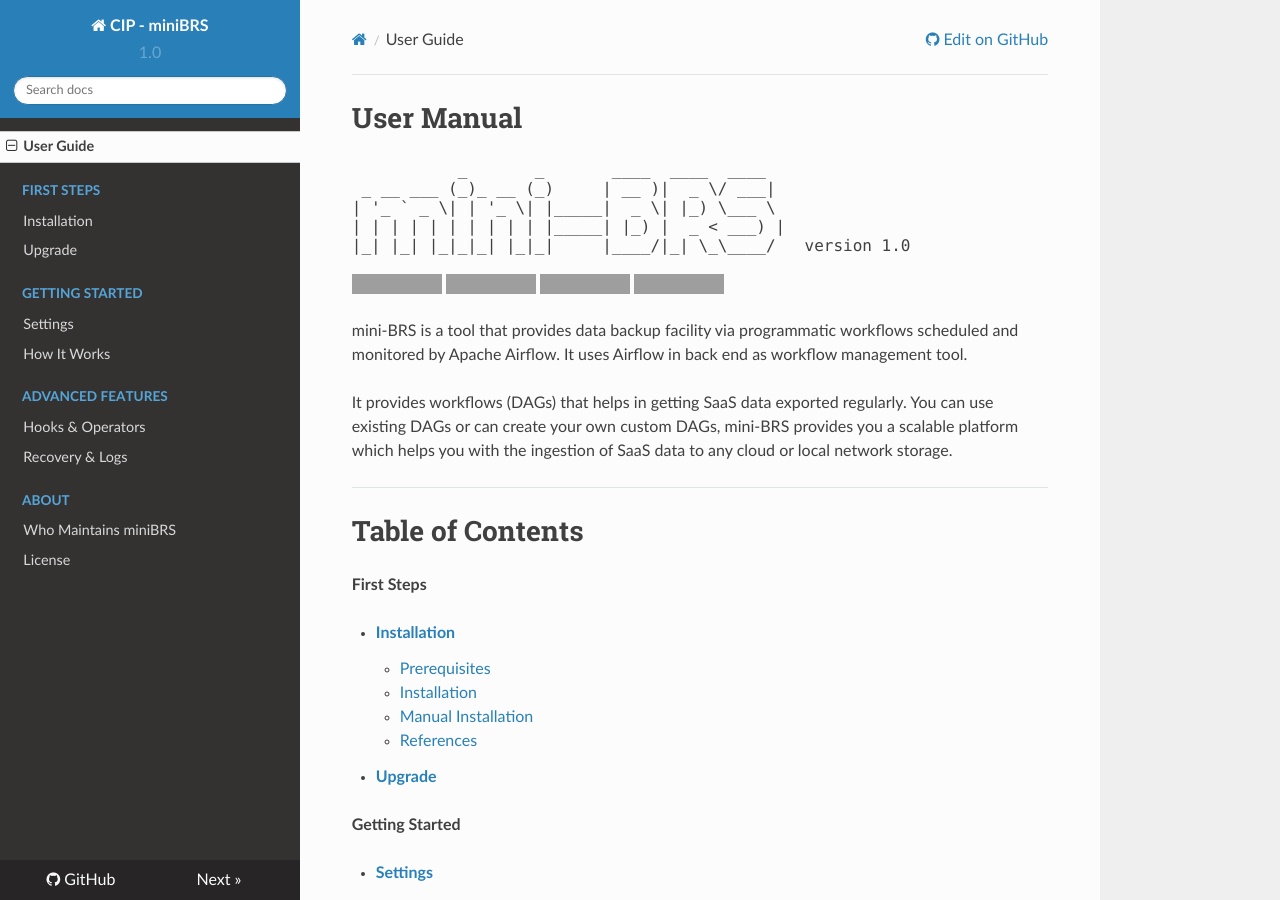
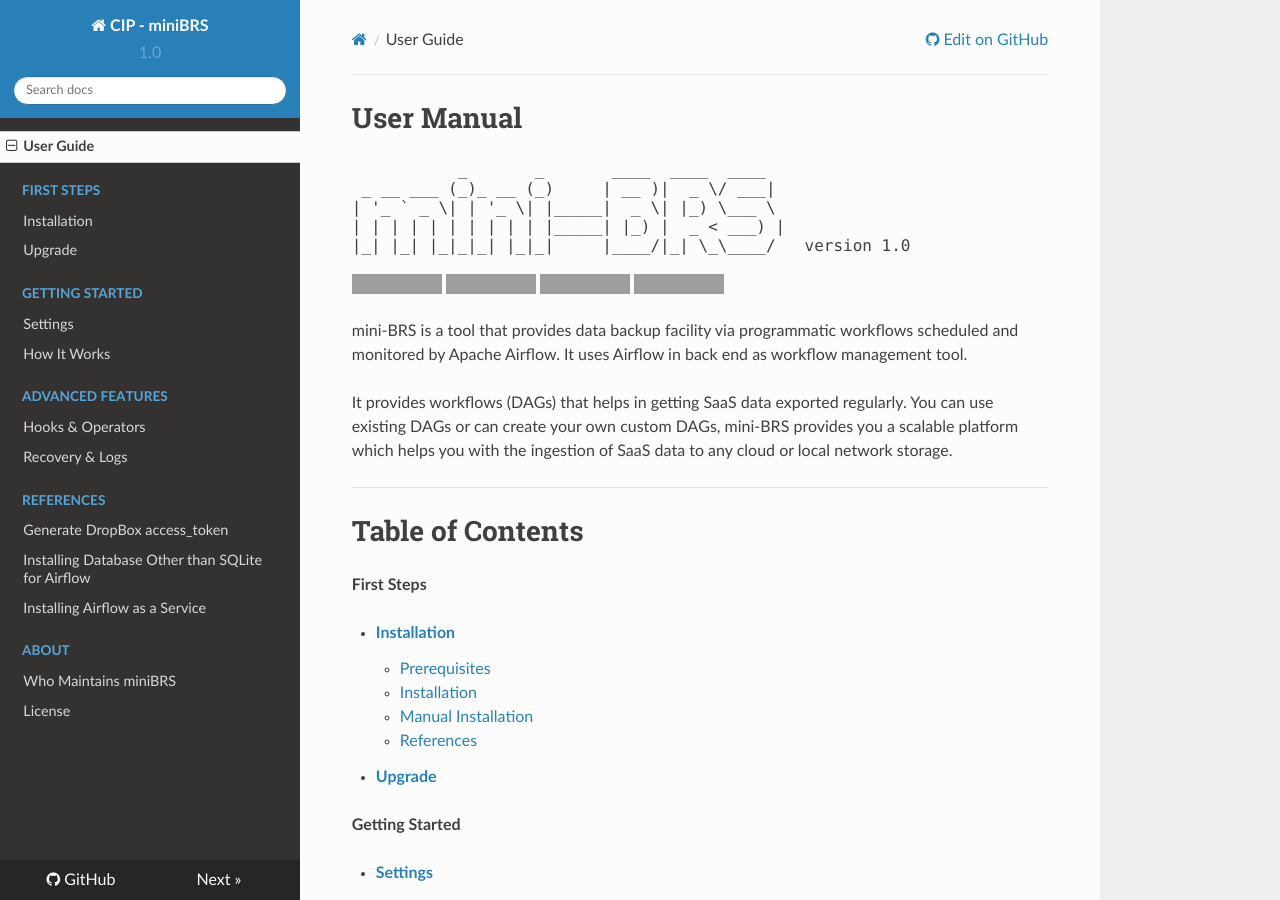
Before and after one commit to shahbaz-ali/miniBRS, an MkDocs documentation site: the page built from docs/index.md, in a window 1280 px wide and 900 px high. Built offline with MkDocs 1.6.1, drawn with Linux system fonts in a browser that asks for light colours; nearby versions of some CDN libraries; grey boxes are pictures that could not be loaded.

Commit message:
Update documentation (#33)
- Adds documentation for DropBox access_token

* Update dropbox.md

Co-authored-by: mdakeel <mdakeel.adeel@gmail.com>
Co-authored-by: Shahbaz Ali <shahbaz.ali@cloudinp.com>

```diff
--- a/mkdocs.yml
+++ b/mkdocs.yml
@@ -14,6 +14,10 @@
   - Advanced Features:
     - Hooks & Operators: hooks_and_operators.md
     - Recovery & Logs: logs.md
+  - References:
+      - Generate DropBox access_token: dropbox.md
+      - Installing Database Other than SQLite for Airflow: https://airflow.apache.org/docs/stable/installation.html#initiating-airflow-database
+      - Installing Airflow as a Service: https://medium.com/@shahbaz.ali03/run-apache-airflow-as-a-service-on-ubuntu-18-04-server-b637c03f4722
   - About:
     - Who Maintains miniBRS: about.md
     - License: LICENSE.md
```
Also changed, not shown: docs/dropbox.md (added, +31 -0 lines), docs/img/Dropbox1.png (added), docs/img/Dropbox2.png (added), docs/img/Dropbox3.png (added), docs/img/Dropbox4.png (added), docs/img/Dropbox5.png (added).
